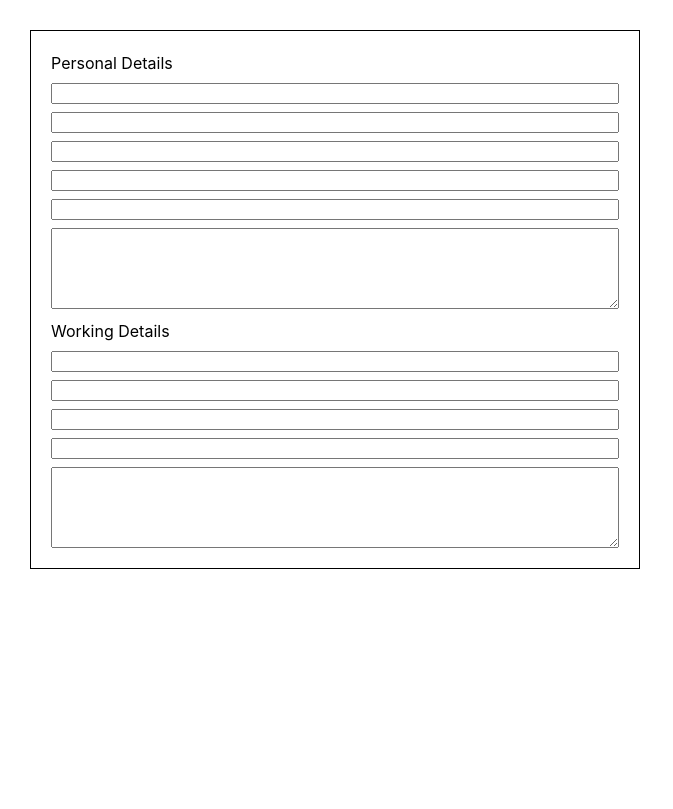
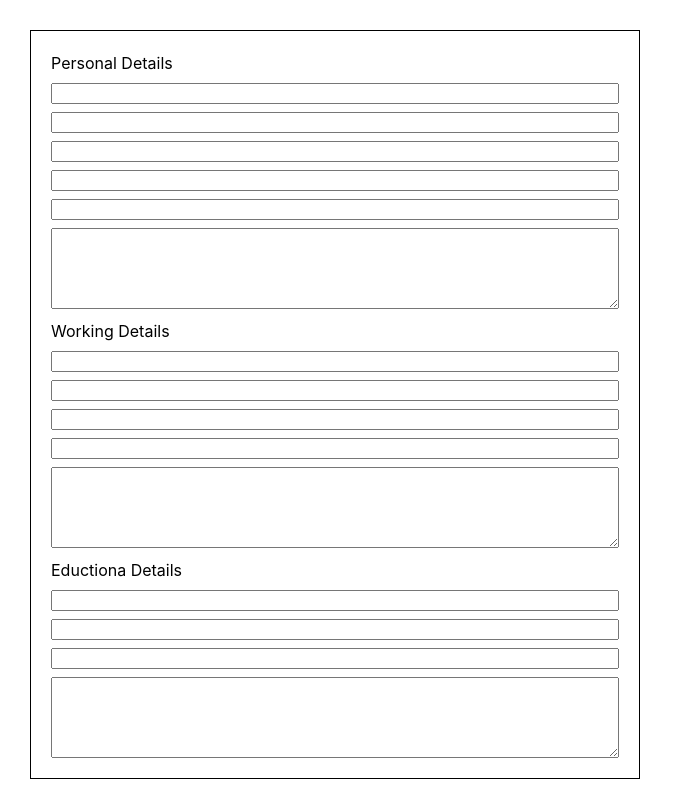
Before and after one commit to Shrief88/CvCreator, a React (Vite) app: page / in a window 1280 px wide. Shown: the whole page, without its empty margins (0-673 px from the left). Built offline with nearby package versions, Linux system fonts and the light colour scheme.

Commit message:
add eduction form

```diff
--- a/src/App.jsx
+++ b/src/App.jsx
@@ -3,6 +3,7 @@ import './App.css'
 import PersonalForm from './components/PersonalForm'
 import OutputForm from "./components/OutputForm";
 import WorkingForm from "./components/WorkingForm";
+import EductionaForm from "./components/EductionForm";
 
 
 class App extends Component{
@@ -10,12 +11,14 @@ class App extends Component{
     super(props);
 
   this.state = {
-    personalData : {name:"",job:"",phone:"",email:"",state:"",personalDescription:""},
-    workingData : {company:"",position:"",startData:"",endData:"",workingDescription:""},
+    personalData : {name:"",job:"",phone:"",email:"",state:"",description:""},
+    workingData : {company:"",position:"",startData:"",endData:"",description:""},
+    educationData : {university:"",startData:"",endData:"",description:""}
   };
 
   this.updatePersonalData = this.updatePersonalData.bind(this)
   this.updateWorkingData = this.updateWorkingData.bind(this)
+  this.updateEductionaData = this.updateEductionaData.bind(this)
 
   }
 
@@ -41,12 +44,24 @@ class App extends Component{
     }));
   }
 
+  updateEductionaData(event){
+    const name = event.target.name;
+    const value = event.target.value;
+    this.setState(prevState=>({
+      educationData:{
+        ...prevState.educationData,
+        [name]: value,
+      }
+    }));
+  }
+
   render(){
     return (
       <div className="App">
         <div className='form-input'>
           <PersonalForm handleInput={this.updatePersonalData} formData={this.state.personalData}/>
           <WorkingForm handleInput={this.updateWorkingData} formData={this.state.workingData}/>
+          <EductionaForm handleInput={this.updateEductionaData} formData={this.state.educationData}/>
         </div>
         <div>
           <OutputForm personalData={this.state.personalData} workingData={this.state.workingData}/>
--- /dev/null
+++ b/src/components/EductionForm.jsx
@@ -0,0 +1,22 @@
+import React, { Component } from "react";
+import './Form.css'
+
+class EductionaForm extends Component{
+
+
+    render() {
+        const formData = this.props.formData;
+        return (
+          <form>
+            <p>Eductiona Details</p>
+            <input type="text" name="university" onChange={this.props.handleInput} value={formData.university}/>
+            <input type="text" name="startData" onChange={this.props.handleInput} value={formData.startData}/>
+            <input type="text" name="endData" onChange={this.props.handleInput} value={formData.endData}/>
+            <textarea name="description" cols="10" rows="5" onChange={this.props.handleInput}
+            value={formData.description} />
+          </form>
+        );
+    }
+}
+
+export default EductionaForm;
--- a/src/components/PersonalForm.jsx
+++ b/src/components/PersonalForm.jsx
@@ -14,7 +14,7 @@ class PersonalForm extends Component{
             <input type="text" name="phone" onChange={this.props.handleInput} value={formData.phone}/>
             <input type="text" name="email" onChange={this.props.handleInput} value={formData.email}/>
             <input type="text" name="state" onChange={this.props.handleInput} value={formData.state}/>
-            <textarea name="personalDescription" cols="10" rows="5" onChange={this.props.handleInput}
+            <textarea name="description" cols="10" rows="5" onChange={this.props.handleInput}
             value={formData.description} />
           </form>
         );
--- a/src/components/WorkingForm.jsx
+++ b/src/components/WorkingForm.jsx
@@ -4,16 +4,16 @@ import './Form.css'
 class WorkingForm extends Component{
 
     render() {
-        const workingData = this.props.formData;
+      const formData = this.props.formData;
         return (
           <form>
             <p>Working Details</p>
-            <input type="text"name="company" onChange={this.props.handleInput}  value={workingData.company}/>
-            <input type="text"name="postion" onChange={this.props.handleInput} value={workingData.postion} />
-            <input type="text"name="startData" onChange={this.props.handleInput} value={workingData.startData}/>
-            <input type="text" name="endData" onChange={this.props.handleInput} value={workingData.endData}/>
-            <textarea name="workingDescription" cols="10" rows="5" onChange={this.props.handleInput}
-            value={workingData.workingDescription} />
+            <input type="text"name="company" onChange={this.props.handleInput}  value={formData.company}/>
+            <input type="text"name="postion" onChange={this.props.handleInput} value={formData.postion} />
+            <input type="text"name="startData" onChange={this.props.handleInput} value={formData.startData}/>
+            <input type="text" name="endData" onChange={this.props.handleInput} value={formData.endData}/>
+            <textarea name="description" cols="10" rows="5" onChange={this.props.handleInput}
+            value={formData.description} />
           </form>
         );
     }
```
